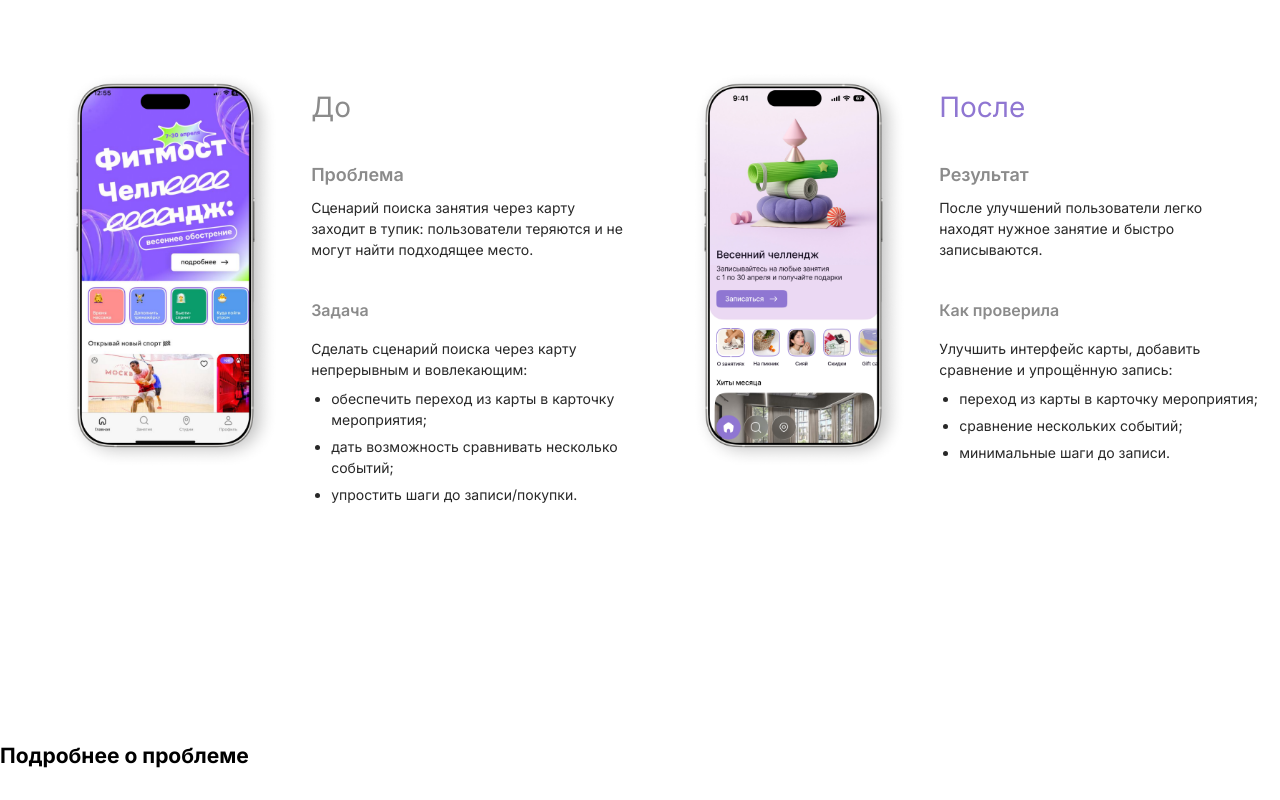
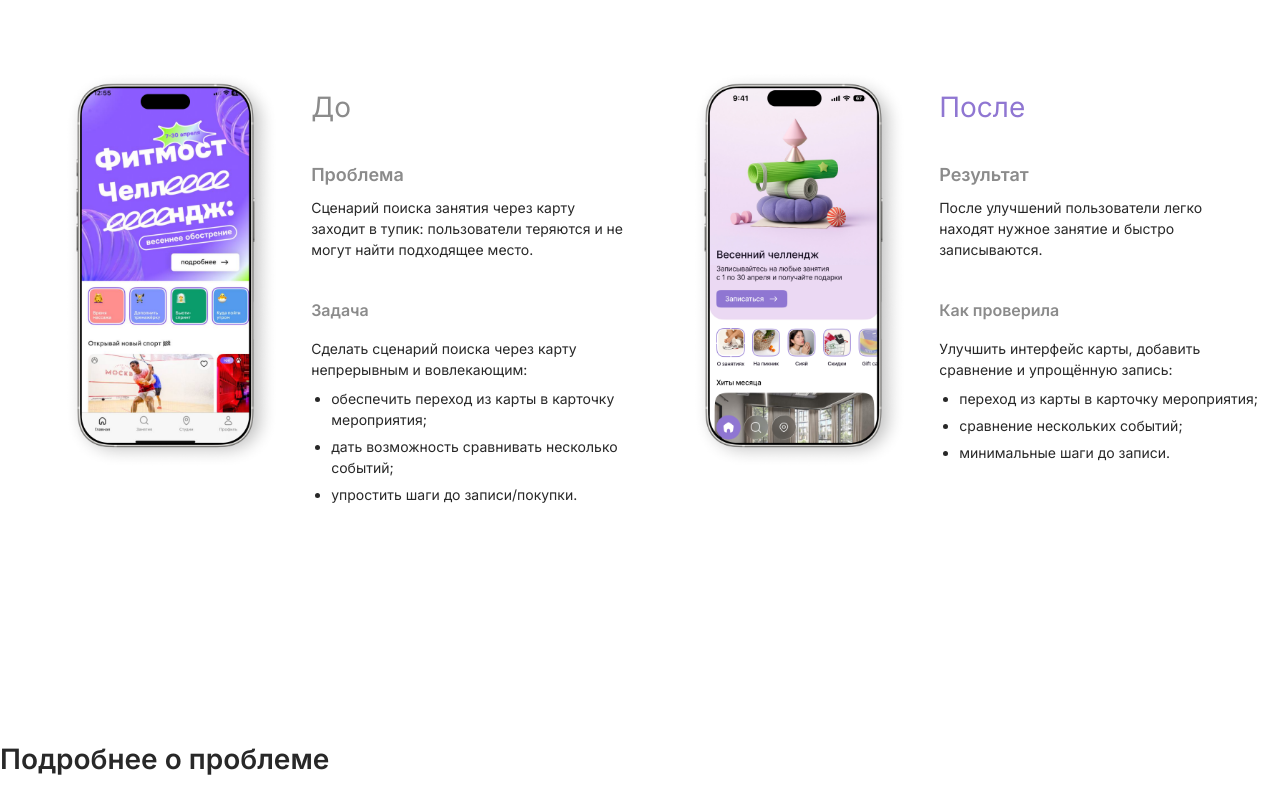
Before and after one commit to sashawefwe/fitmostcase, a plain HTML site: page index.html in a window 1280 px wide. Shown: the part 838-1638 px from the top of the page. Drawn offline with Linux system fonts and the light colour scheme.

Commit message:
Update main.css

```diff
--- a/css/main.css
+++ b/css/main.css
@@ -344,6 +344,14 @@
   color: #8F76D2; /* фиолетовый */
 }
 
+.custom-heading {
+  font-family: 'Inter', sans-serif;
+  font-size: 28px;
+  font-weight: 600;
+  color: #282828;
+  line-height: 1.2;
+}
+
 /* Мобильная адаптация */
 @media (max-width: 600px) {
   .page-title {
@@ -362,4 +370,5 @@
   .page-image {
     max-width: 90%;  /* на мобильных почти на весь экран */
   }
+
 }
```
